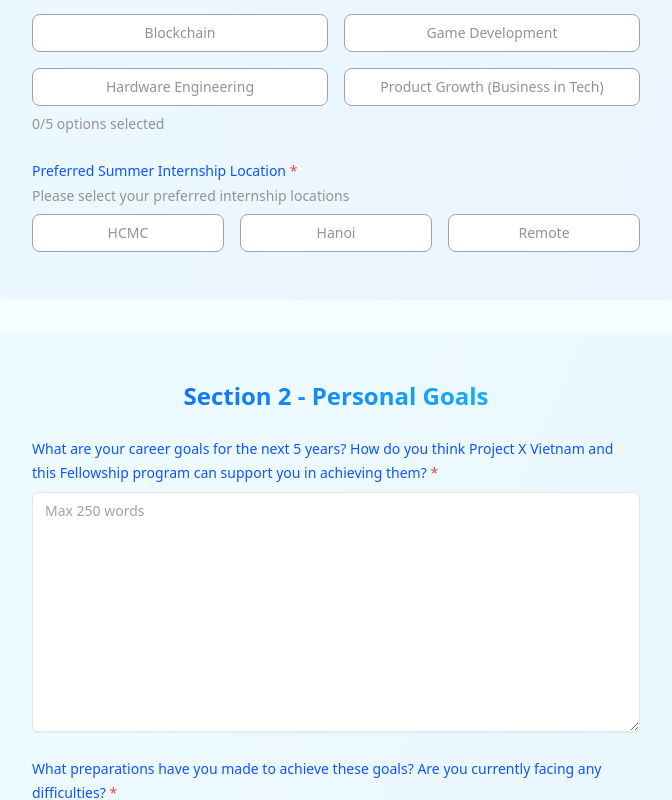
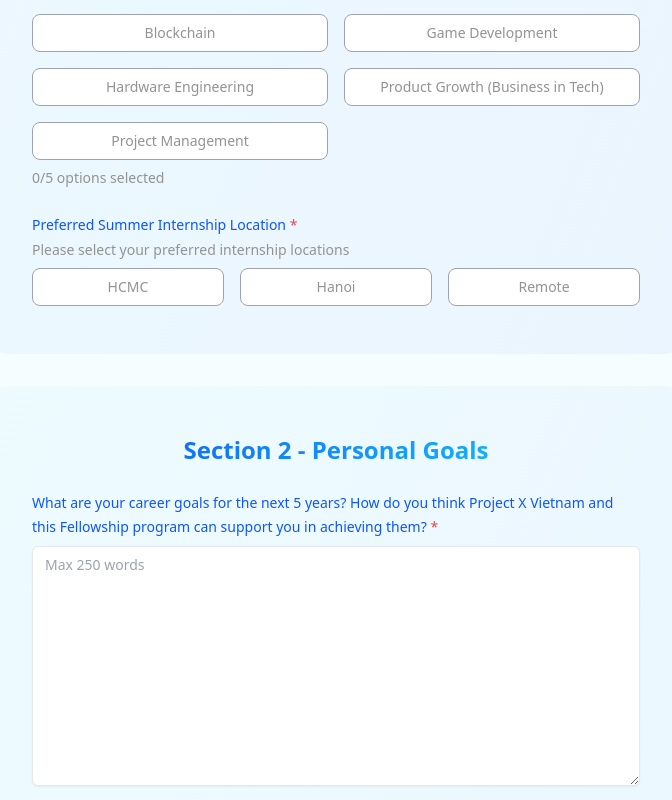
Before and after one commit to Project-X-Vietnam/landing-page, a Next.js app: page / in a window 1280 px wide. Shown: the part 2244-3044 px from the top of the page, without its empty margins (304-976 px from the left). Built offline with nearby package versions, Linux system fonts and the light colour scheme.

Commit message:
add field

```diff
--- a/components/Form.tsx
+++ b/components/Form.tsx
@@ -72,6 +72,7 @@
     { id: "game", label: "Game Development" },
     { id: "hardware", label: "Hardware Engineering" },
     { id: "product-growth", label: "Product Growth (Business in Tech)" },
+    { id: "project-management", label: "Project Management" }
   ];
 
   const locations = [
```
